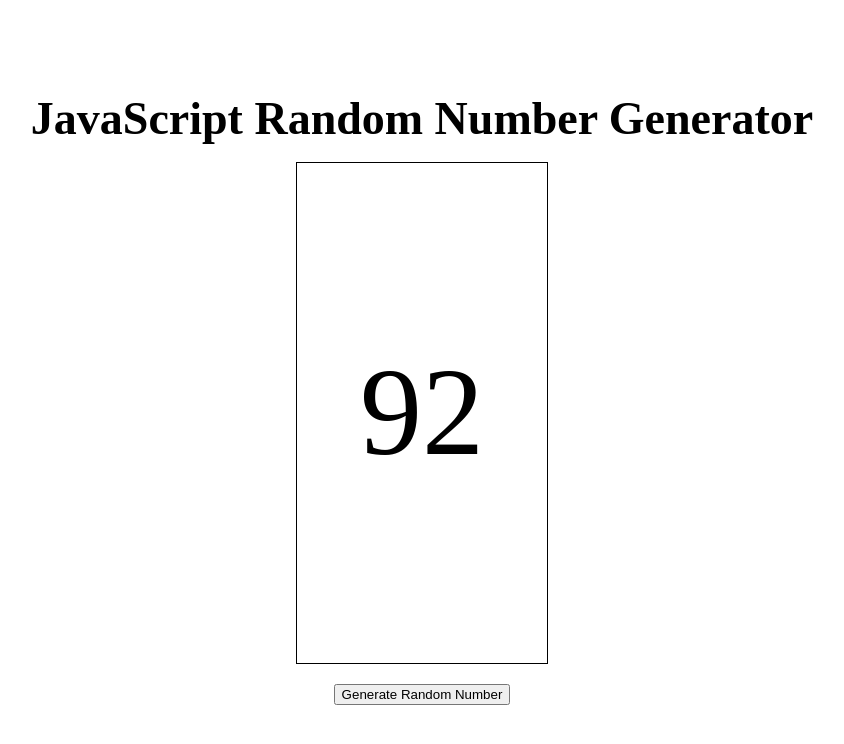
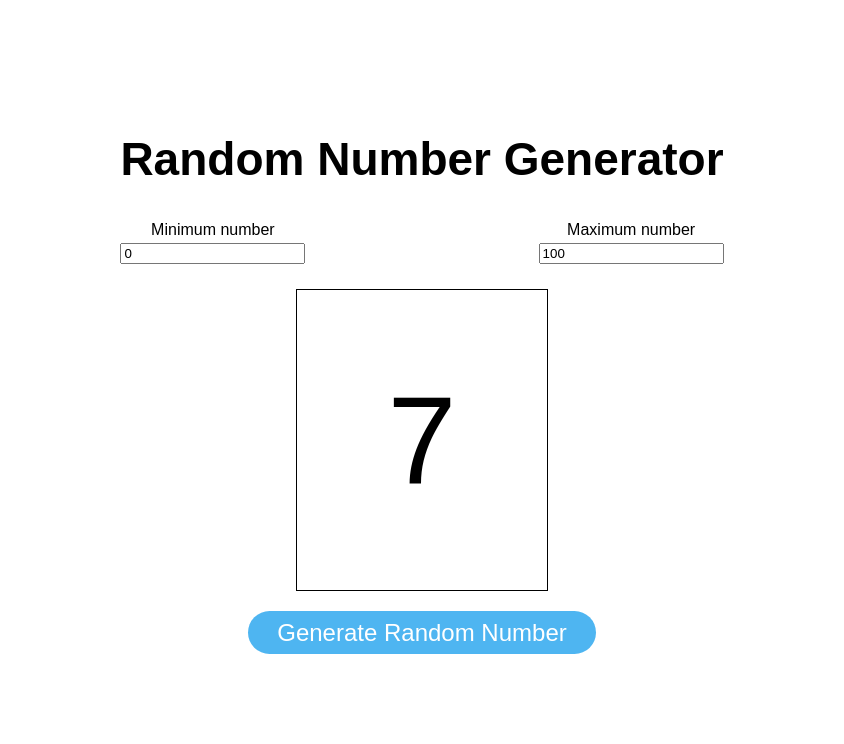
Before and after one commit to Mikulew/js-random-number-generator, a website: page index.html in a window 1280 px wide. Both pictures are taken after a click on the button "Generate Random Number". Shown: the whole page, without its empty margins (218-1062 px from the left). Drawn offline with Linux system fonts and the light colour scheme.

Commit message:
Add inputs for minimum/maximumNumber

```diff
--- a/css/styles.css
+++ b/css/styles.css
@@ -1,3 +1,7 @@
+body {
+  font-family: Arial, Helvetica, sans-serif;
+}
+
 .container {
   display: flex;
   justify-content: center;
@@ -18,10 +22,21 @@
   margin-bottom: 20px;
 }
 
-.button {
-  margin-top: 20px;
-  display: inline;
-  cursor: pointer;
+.inputs-container {
+  display: flex;
+  justify-content: space-between;
+  width: 100%;
+  margin: 20px 0 25px 0;
+}
+
+.input-wrapper {
+  display: flex;
+  flex-direction: column;
+  align-items: center;
+}
+
+.input {
+  margin-top: 5px;
 }
 
 .output-wrapper {
@@ -30,6 +45,36 @@
   justify-content: center;
   align-items: center;
   width: 250px;
-  height: 500px;
+  height: 300px;
   border: 1px solid #000000;
 }
+
+.button {
+  display: inline-block;
+  font-size: 24px;
+  padding: 0.3em 1.2em;
+  margin: 20px 0 10px 0;
+  border-radius: 2em;
+  border: none;
+  box-sizing: border-box;
+  text-decoration: none;
+  font-weight: 300;
+  color: #FFFFFF;
+  background-color: #4eb5f1;
+  text-align: center;
+  transition: all 0.2s;
+  cursor: pointer;
+  }
+
+.button:hover{
+  background-color:#4095c6;
+}
+
+.error {
+  font-size: 12px;
+  color: red;
+}
+
+.hidden {
+  display: none;
+}
--- a/index.html
+++ b/index.html
@@ -9,11 +9,22 @@
   <body>
     <div class="container">
       <div class="generator-wrapper">
-        <h1 class="title">JavaScript Random Number Generator</h1>
+        <h1 class="title">Random Number Generator</h1>
+        <div class="inputs-container">
+          <div class="input-wrapper">
+            <label for="minInput">Minimum number</label>
+            <input class="input" type="number" id="minInput" value="0" />
+          </div>
+          <div class="input-wrapper">
+            <label for="maxInput">Maximum number</label>
+            <input class="input" type="number" id="maxInput" value="100" />
+          </div>
+        </div>
         <div class="output-wrapper">
           <output></output>
         </div>
         <button class="button" type="button">Generate Random Number</button>
+        <p id="error" class="error hidden">Minimum number must be less than maximum number</p>
       </div>
     </div>
     <script src="main.js"></script>
--- a/main.js
+++ b/main.js
@@ -1,8 +1,25 @@
 const output = document.querySelector('output');
 const button = document.querySelector('button');
+const inputMinimum = document.getElementById('minInput');
+const inputMaximum = document.getElementById('maxInput');
+const error = document.getElementById('error');
+
+function submit() {
+  const minValue = Number.parseInt(inputMinimum.value);
+  const maxValue = Number.parseInt(inputMaximum.value);
+  const isValid = minValue < maxValue;
+
+  return isValid ? generateRandomNumber(minValue, maxValue) : generateError();
+}
 
 function generateRandomNumber(min, max) {
-  return Math.round(Math.random() * (max - min) + min);
+  error.classList.add('hidden');
+  output.value = Math.round(Math.random() * (max - min) + min);
 }
 
-button.addEventListener('click', () => output.value = generateRandomNumber(0, 100));
+function generateError() {
+  output.value = '---';
+  error.classList.remove('hidden');
+}
+
+button.addEventListener('click', () => submit());
```
